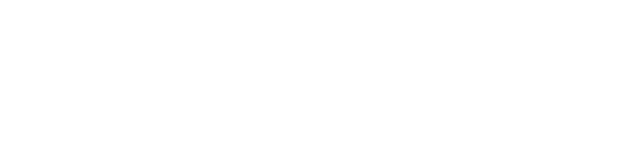
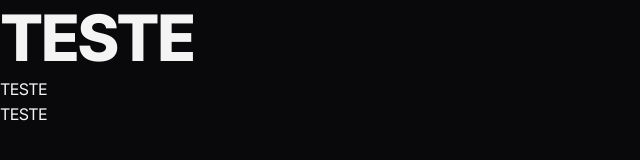
Before and after one commit to Fonsez/Projeto-zingen, a plain HTML site: page index.html in a window 1280 px wide. Shown: the whole page, without its empty margins (0-640 px from the left). Drawn offline with Linux system fonts and the light colour scheme.

Commit message:
definindo variáveis

```diff
--- a/index.html
+++ b/index.html
@@ -1,12 +1,17 @@
 <!DOCTYPE html>
 <html lang="pt-br">
 <head>
+  <link rel="preconnect" href="https://fonts.googleapis.com">
+  <link rel="preconnect" href="https://fonts.gstatic.com" crossorigin>
   <meta charset="UTF-8">
   <meta name="viewport" content="width=device-width, initial-scale=1.0">
   <title>Zingen - Karaokê</title>
+  <link href="https://fonts.googleapis.com/css2?family=Inter:ital,opsz,wght@0,14..32,100..900;1,14..32,100..900&display=swap" rel="stylesheet">
   <link rel="stylesheet" href="./styles/index.css">
 </head>
 <body>
-
+  <h1>TESTE</h1>
+  <h2>TESTE</h2>
+  <h3>TESTE</h3>
 </body>
 </html>
--- a/styles/global.css
+++ b/styles/global.css
@@ -0,0 +1,100 @@
+*,
+*::before,
+*::after{
+  box-sizing: border-box;
+}
+
+*{
+  margin: 0;
+  padding: 0;
+  /* desconsidera todas as fontes do projeto ex h1 strong etc/ reset de fontes */
+  font: inherit;
+
+
+  -webkit-font-smoothing: antialiased;
+  -moz-osx-font-smoothing: grayscale;
+}
+
+:root{
+  /* colors  */
+
+  /* BASE */
+  --background-color: #09090B;
+  --surface-color: #18181B;
+  --stroke-color: #27272A;
+  --text-color-primary: #F4F4F5;
+  --text-color-secondary: #A1A1AA;
+
+  /* PRODUTO */
+  --brand-gradient: var(--Sunshine-Gradient, linear-gradient(90deg, #FC4A1A 0%, #F7B733 100%));
+  --brand-color-primary: #F7B733;
+  --brand-color-secondary: #FC4A1A;
+
+
+
+  /* fontes */
+
+  /* font weigth */
+  --ff-sans: 'Inter', system-ui, sans-serif;
+  --fw-base: 400;
+  --fw-md: 500;
+  --fw-bold: 800;
+
+  /* font size */
+  --fs-sm: 0.875rem;
+  --fs-base: 1rem;
+  --fs-lg: 1.25rem;
+  --fs-xl: 1.5rem;
+  --fs-2xl: 2.5rem;
+}
+
+html{
+  font-family: var(--ff-sans);
+  font-weight: var(--fw-base);
+  font-size: var(--fs-base);
+  line-height: 160%;
+  color: var(--text-color-primary);
+}
+
+body{
+  background-color: var(--background-color);
+}
+
+h1,h2,h3{
+  line-height: 120%;
+  color: var(--text-color-primary);
+  font-weight: var(--fw-bold);
+  letter-spacing: -0.04em;
+}
+
+h1{
+  font-size: var(--fs-2xl);
+}
+
+h2{
+  font: var(--fs-xl);
+}
+
+h3{
+  font: var(--fs-lg);
+}
+
+a{
+  text-decoration: none;
+  /* herda cor do pai */
+  color: inherit;
+}
+
+/* maneira de acessibilidade para tirar o style do ul */
+ul[role="list"] {
+  list-style: none;
+}
+
+/* responsividade do texto para desktop */
+@media (width >= 80em){
+  :root{
+    --fs-lg: 2rem;
+    --fs-xl: 3rem;
+    --fs-2xl: 4rem;
+  }
+}
```
